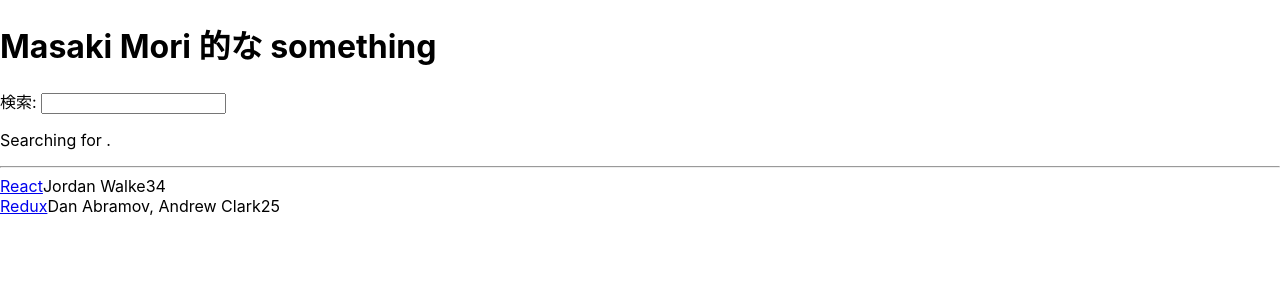
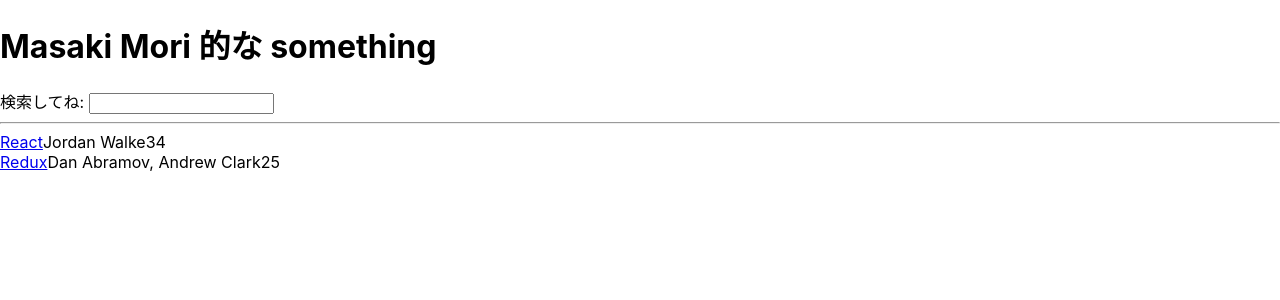
Before and after one commit to Masakida0514/educative_study, a React (Create React App) app: page / in a window 1280 px wide. Shown: the top 300 px of the page. Built offline with nearby package versions, Linux system fonts and the light colour scheme.

Commit message:
検索できるようになった！

```diff
--- a/src/App.js
+++ b/src/App.js
@@ -1,8 +1,4 @@
 import React from 'react';
-
-// Appから、SearchにhandleSearchを渡す。名前はonSearch
-// だからSearchではprops.onSearch
-// Appでは別の関数を設定しており、コールバックハンドラとなる？？？
 
 const App = () => {
   const stories = [
@@ -24,39 +20,38 @@
     },
   ];
 
+
+  const [searchTerm, setSearchTerm] = React.useState('');
+
   const handleSearch = event => {
-    console.log(event.target.value);
+    setSearchTerm(event.target.value);
   };
+
+  // JavaScript built-in function: filter
+  // 関数を引数に取り、各要素に対してtrueの場合のみ抽出する
+  // 今回は、各要素を小文字化、searchTermが含まれている場合trueを返す関数
+  const searchedStories = stories.filter(story =>
+    story.title.toLowerCase().includes(searchTerm.toLowerCase())
+  );
 
   return (
     <div>
       <h1>Masaki Mori 的な something</h1>
       <Search onSearch = {handleSearch} />
       <hr />
-      <List list = {stories}/>
-    </div>
-  );
-}
-
-const Search = props => {
-  const [searchTerm, setSearchTerm] = React.useState('');
-
-  const handleChange = event => {
-    setSearchTerm(event.target.value);
-    props.onSearch(event);
-  };
-
-  return (
-    <div>
-      <label htmlFor='search'>検索: </label>
-      <input id="search" type="text" onChange={handleChange}/>
-
-      <p>
-        Searching for <strong>{searchTerm}</strong>.
-      </p>
+      <List list = {searchedStories} />
     </div>
   );
 };
+
+const Search = props => (
+  <div>
+    <label htmlFor="search">検索してね: </label>
+
+    <input id="search" type="text" onChange={props.onSearch} />
+  </div>
+);
+
 
 const List = props =>
   props.list.map(item => (
```
